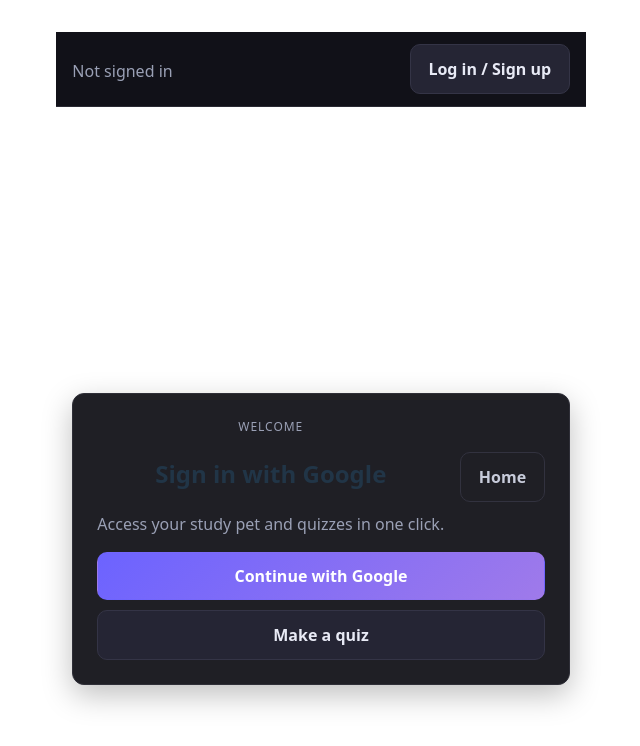
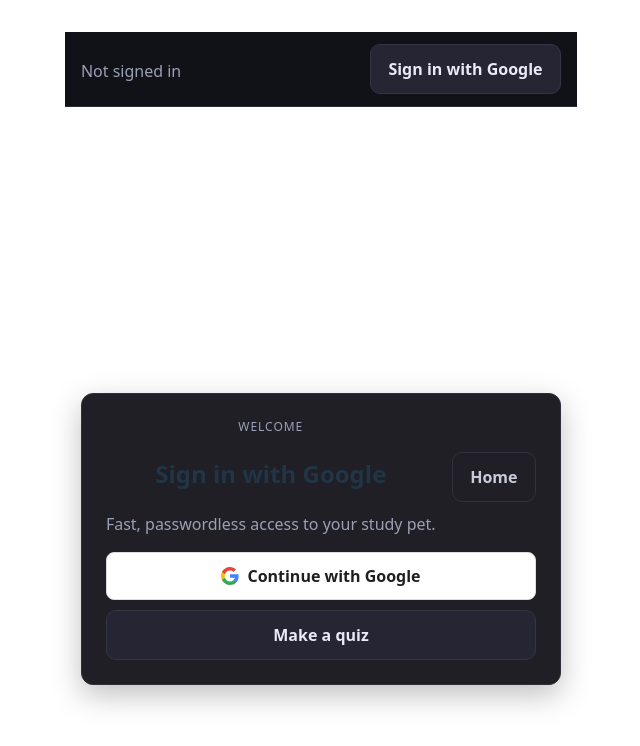
Before and after one commit to AidenKielby/Study-Pet, a React (Vite) app: page /auth in a window 1280 px wide. Shown: the top 746 px of the page, without its empty margins (319-959 px from the left). Built offline with nearby package versions, Linux system fonts and the light colour scheme; no server answers.

Commit message:
goodle log in

```diff
--- a/src/App.tsx
+++ b/src/App.tsx
@@ -30,7 +30,7 @@
             <div className="account-bar">
                 <span className="muted">{user ? `Signed in as ${user.displayName ?? user.email ?? user.uid}` : "Not signed in"}</span>
                 <div className="actions">
-                    {!user && <Link className="button-link secondary" to="/auth">Log in / Sign up</Link>}
+                    {!user && <Link className="button-link secondary" to="/auth">Sign in with Google</Link>}
                     {user && <button className="button-link ghost" onClick={handleSignOut}>Sign out</button>}
                 </div>
             </div>
--- a/src/pages/LogInOrSignUpPage.tsx
+++ b/src/pages/LogInOrSignUpPage.tsx
@@ -68,7 +68,7 @@
 					<div>
 						<p className="eyebrow">Welcome</p>
 						<h2>Sign in with Google</h2>
-						<p className="muted">Access your study pet and quizzes in one click.</p>
+						<p className="muted">Fast, passwordless access to your study pet.</p>
 					</div>
 					<Link className="button-link ghost" to="/">Home</Link>
 				</div>
@@ -79,11 +79,20 @@
 					)}
 					<button
 						type="button"
-						className="primary button-link full"
+						className="google-button full"
 						onClick={handleGoogleSignIn}
 						disabled={loading}
 					>
-						{loading ? "Connecting..." : "Continue with Google"}
+						<span className="google-icon" aria-hidden="true">
+							<svg width="18" height="18" viewBox="0 0 18 18" fill="none" xmlns="http://www.w3.org/2000/svg">
+								<path d="M17.64 9.2c0-.63-.06-1.25-.18-1.85H9v3.49h4.84c-.21 1.12-.85 2.07-1.8 2.7v2.24h2.9c1.7-1.57 2.7-3.89 2.7-6.58Z" fill="#4285F4"/>
+								<path d="M9 18c2.43 0 4.47-.8 5.96-2.22l-2.9-2.24c-.8.54-1.82.86-3.06.86-2.35 0-4.34-1.59-5.05-3.72H.9v2.33C2.38 15.98 5.46 18 9 18Z" fill="#34A853"/>
+								<path d="M3.95 10.68c-.18-.54-.28-1.12-.28-1.68s.1-1.14.28-1.68V4.99H.9A8.99 8.99 0 000 9c0 1.45.35 2.81.9 4.01l3.05-2.33Z" fill="#FBBC05"/>
+								<path d="M9 3.58c1.32 0 2.51.45 3.44 1.34l2.58-2.58C13.45.94 11.42 0 9 0 5.46 0 2.38 2.02.9 4.99l3.05 2.33C4.66 5.17 6.65 3.58 9 3.58Z" fill="#EA4335"/>
+								<path d="M0 0h18v18H0V0Z" fill="none"/>
+							</svg>
+						</span>
+						<span>{loading ? "Connecting..." : "Continue with Google"}</span>
 					</button>
 					<Link className="button-link secondary" to="/make">Make a quiz</Link>
 					{message && <div className={`feedback ${messageType === "error" ? "error" : "success"}`}>{message}</div>}
--- a/src/style.css
+++ b/src/style.css
@@ -212,6 +212,36 @@
 button.primary {
   background: linear-gradient(135deg, #6c63ff, #9f7aea);
   color: white;
+}
+
+.google-button {
+  display: inline-flex;
+  align-items: center;
+  justify-content: center;
+  gap: 0.5rem;
+  width: 100%;
+  background: #ffffff;
+  color: #1f1f1f;
+  border: 1px solid #dadce0;
+  border-radius: 8px;
+  padding: 0.75rem;
+  font-weight: 600;
+  cursor: pointer;
+  transition: box-shadow 0.15s ease, transform 0.1s ease;
+}
+
+.google-button:hover:not(:disabled) {
+  box-shadow: 0 6px 18px rgba(0, 0, 0, 0.15);
+  transform: translateY(-1px);
+}
+
+.google-button:disabled {
+  opacity: 0.6;
+  cursor: not-allowed;
+}
+
+.google-icon {
+  display: inline-flex;
 }
 
 button.secondary {
```
